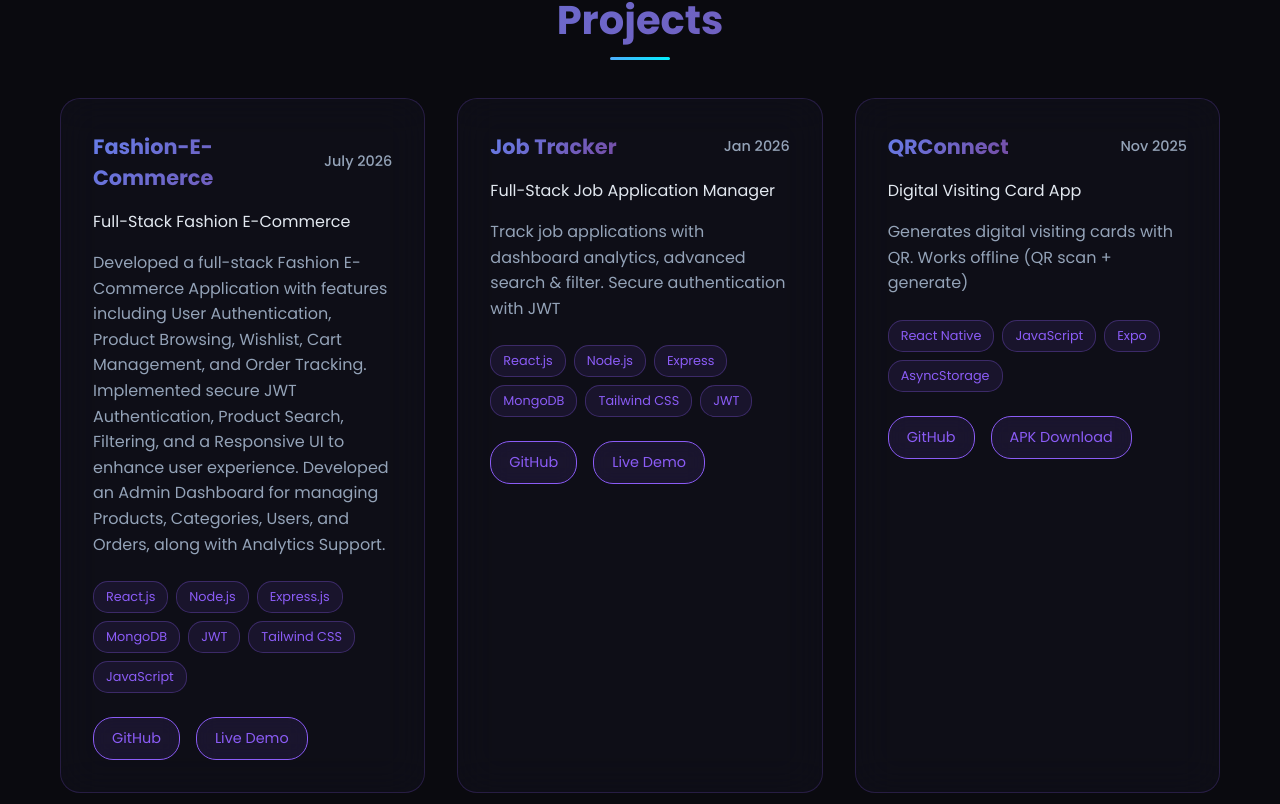
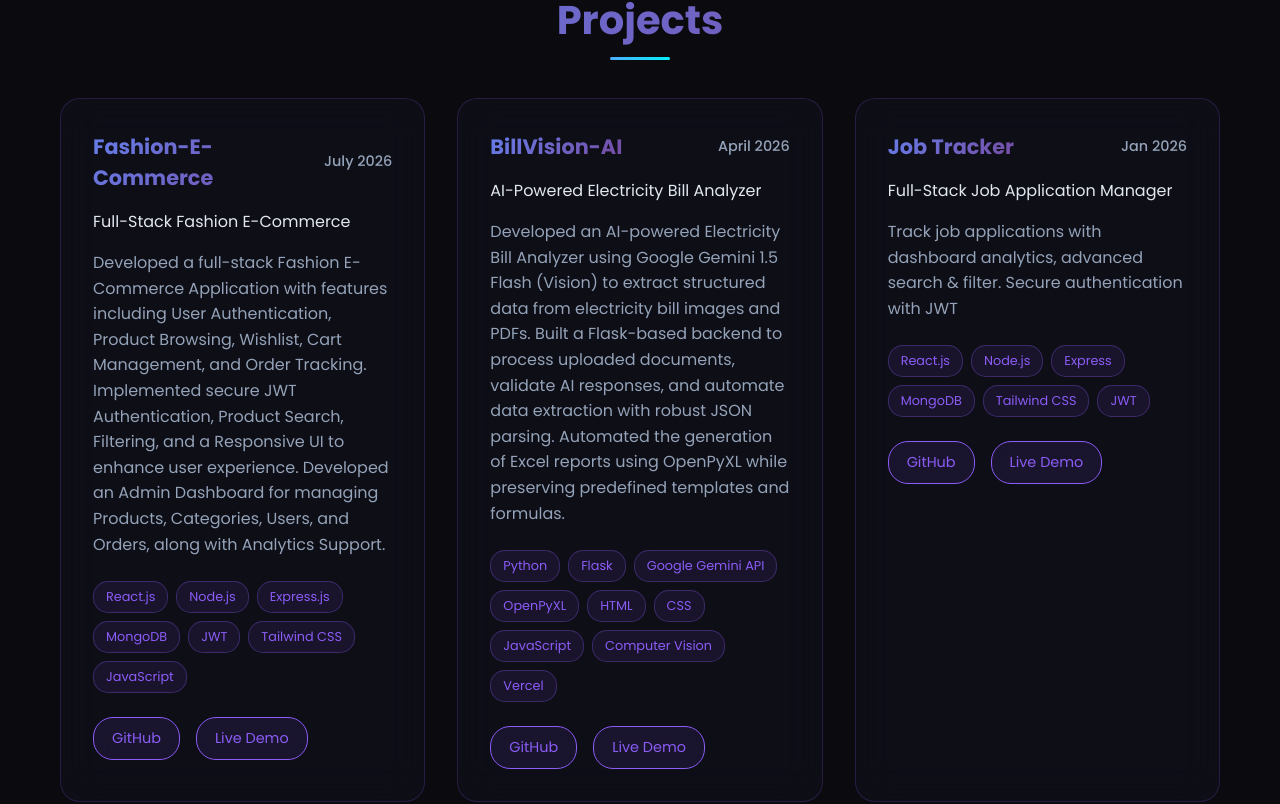
Before and after one commit to yashlahase/Portfolio, a React (Vite) app: page / in a window 1280 px wide. Shown: the part 1379-2183 px from the top of the page. Built offline with nearby package versions, Linux system fonts and the light colour scheme.

Commit message:
feat(projects): add BillVision-AI electricity bill analyzer project

```diff
--- a/src/components/Projects.jsx
+++ b/src/components/Projects.jsx
@@ -10,6 +10,16 @@
       description: "Developed a full-stack Fashion E-Commerce Application with features including User Authentication, Product Browsing, Wishlist, Cart Management, and Order Tracking. Implemented secure JWT Authentication, Product Search, Filtering, and a Responsive UI to enhance user experience. Developed an Admin Dashboard for managing Products, Categories, Users, and Orders, along with Analytics Support.",
       github: "#placeholder-github-fashion-ecommerce",
       demo: "#placeholder-demo-fashion-ecommerce",
+      isApk: false
+    },
+    {
+      title: "BillVision-AI",
+      subtitle: "AI-Powered Electricity Bill Analyzer",
+      date: "April 2026",
+      tech: ["Python", "Flask", "Google Gemini API", "OpenPyXL", "HTML", "CSS", "JavaScript", "Computer Vision", "Vercel"],
+      description: "Developed an AI-powered Electricity Bill Analyzer using Google Gemini 1.5 Flash (Vision) to extract structured data from electricity bill images and PDFs. Built a Flask-based backend to process uploaded documents, validate AI responses, and automate data extraction with robust JSON parsing. Automated the generation of Excel reports using OpenPyXL while preserving predefined templates and formulas.",
+      github: "#placeholder-github-billvision-ai",
+      demo: "#placeholder-demo-billvision-ai",
       isApk: false
     },
     {
```
